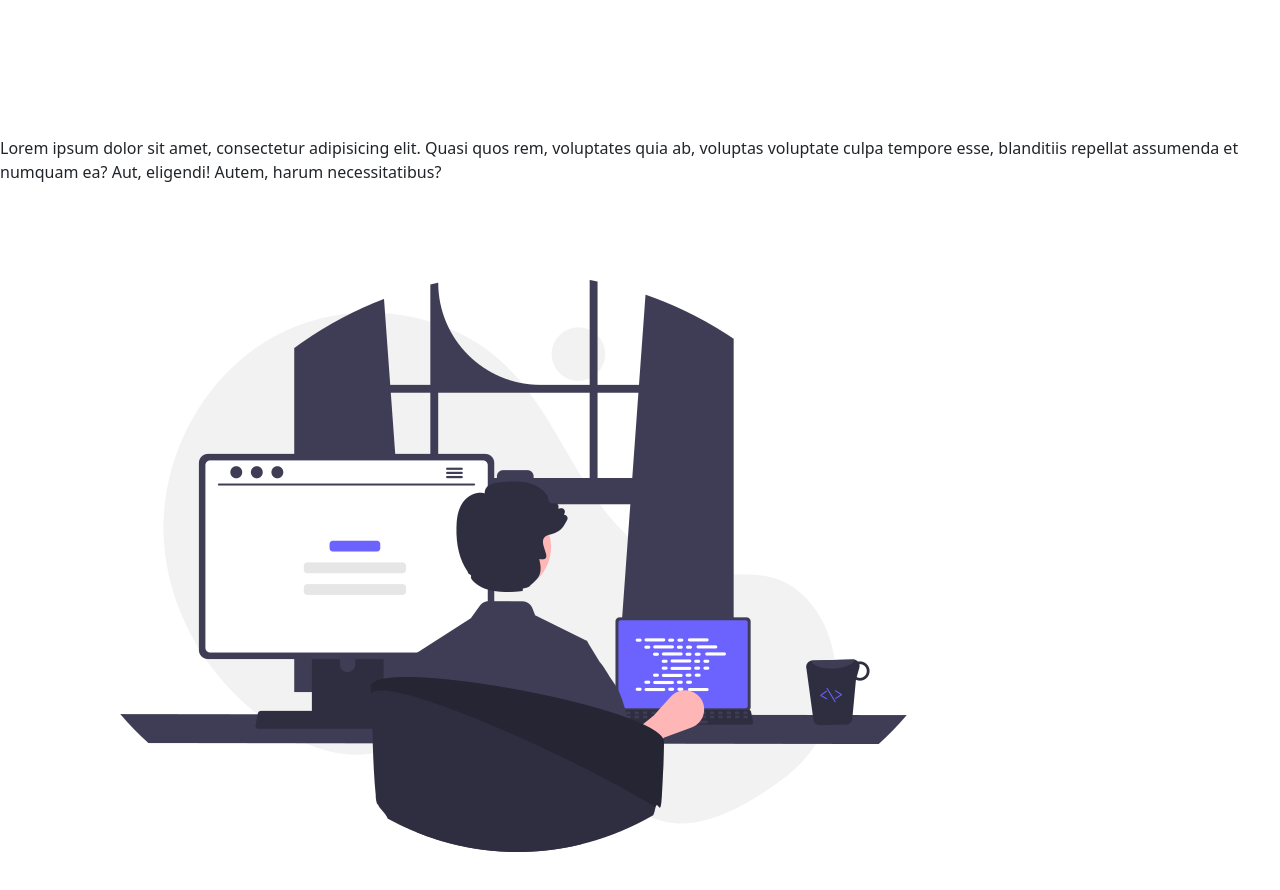
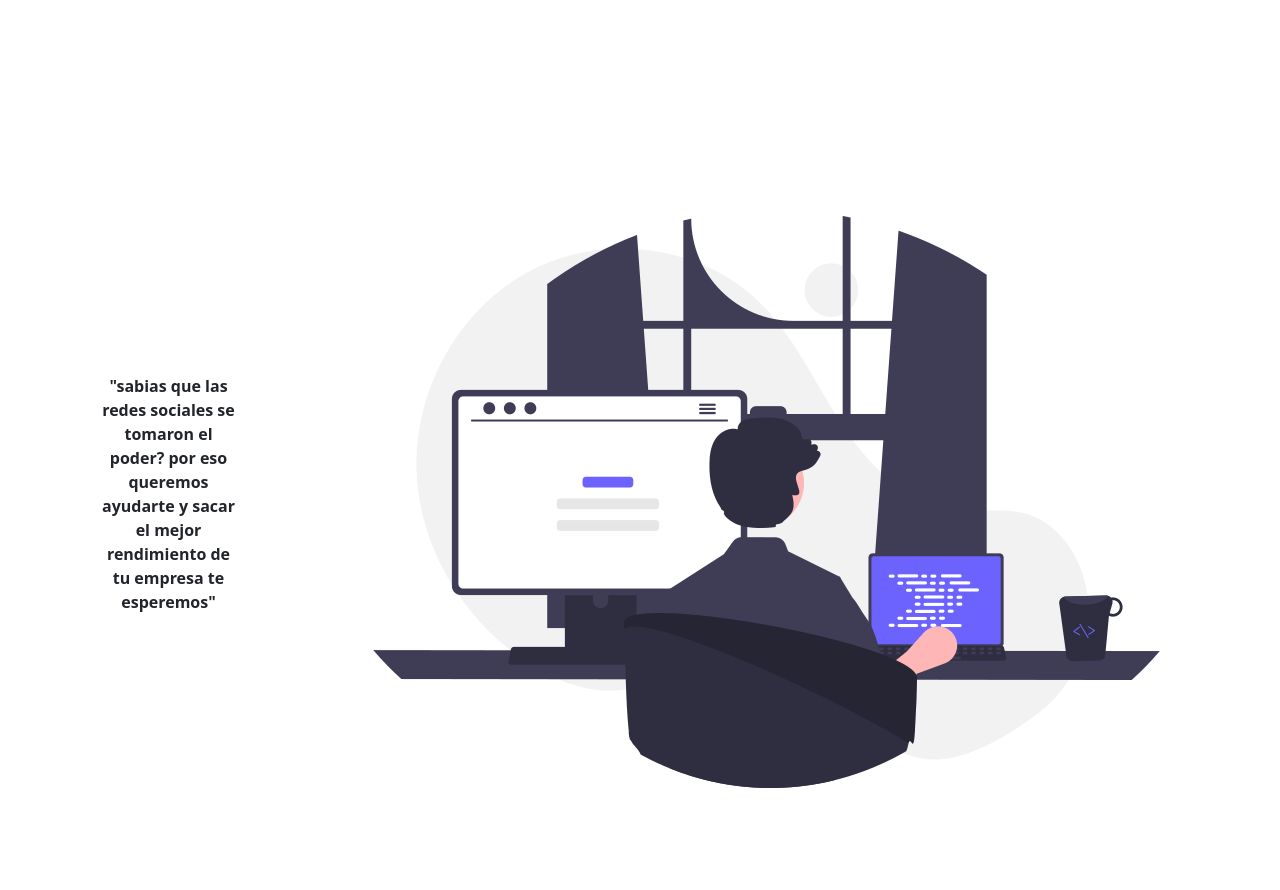
Before and after one commit to Alexiszamora07/proyecto-final, a website: page index.html in a window 1280 px wide. Shown: the part 440-1330 px from the top of the page. After the commit the page ends 1308 px from the top, so only its background shows below. Drawn offline with nearby package versions, Linux system fonts and the light colour scheme.

Commit message:
agregando estilo en main

```diff
--- a/index.html
+++ b/index.html
@@ -95,16 +95,17 @@
           </div>
         </div>
         </section>
+        <div class="grid-container">
+            <div>
+                <p class="parrafo-main"><strong> "sabias que las redes sociales se tomaron el poder?
+                     por eso queremos ayudarte y sacar el mejor rendimiento
+                      de tu empresa te esperemos"</strong></p>
+             </div>
 
-        <section class="grid-container">
-            <div>
-                <p>Lorem ipsum dolor sit amet, consectetur adipisicing elit. Quasi quos
-                    rem, voluptates quia ab, voluptas voluptate culpa tempore esse, blanditiis
-                     repellat assumenda et numquam ea? Aut, eligendi! Autem, harum necessitatibus?</p>
-
-                <img src="multimedia/programacion.png" alt="programacion">
+             <div>
+                <img class="img-main" src="multimedia/programacion.png" alt="programacion">
             </div>
-        </section>
+        </div>
 
 
 
--- a/scss/componentes/_main.scss
+++ b/scss/componentes/_main.scss
@@ -0,0 +1,16 @@
+.grid-container {
+    display: grid;
+    grid-template-columns:repeat(2,1fr);
+    gap: 1em;
+    align-items: center;
+
+}
+
+.parrafo-main {
+    padding-left: 100px;
+    text-align: center;
+
+
+
+
+}
--- a/scss/style.scss
+++ b/scss/style.scss
@@ -1,4 +1,5 @@
 @import"componentes/header";
+@import"componentes/main";
 
 * {
     margin: 0%;
```
Also changed, not shown: css/style.css, 1 other file.
